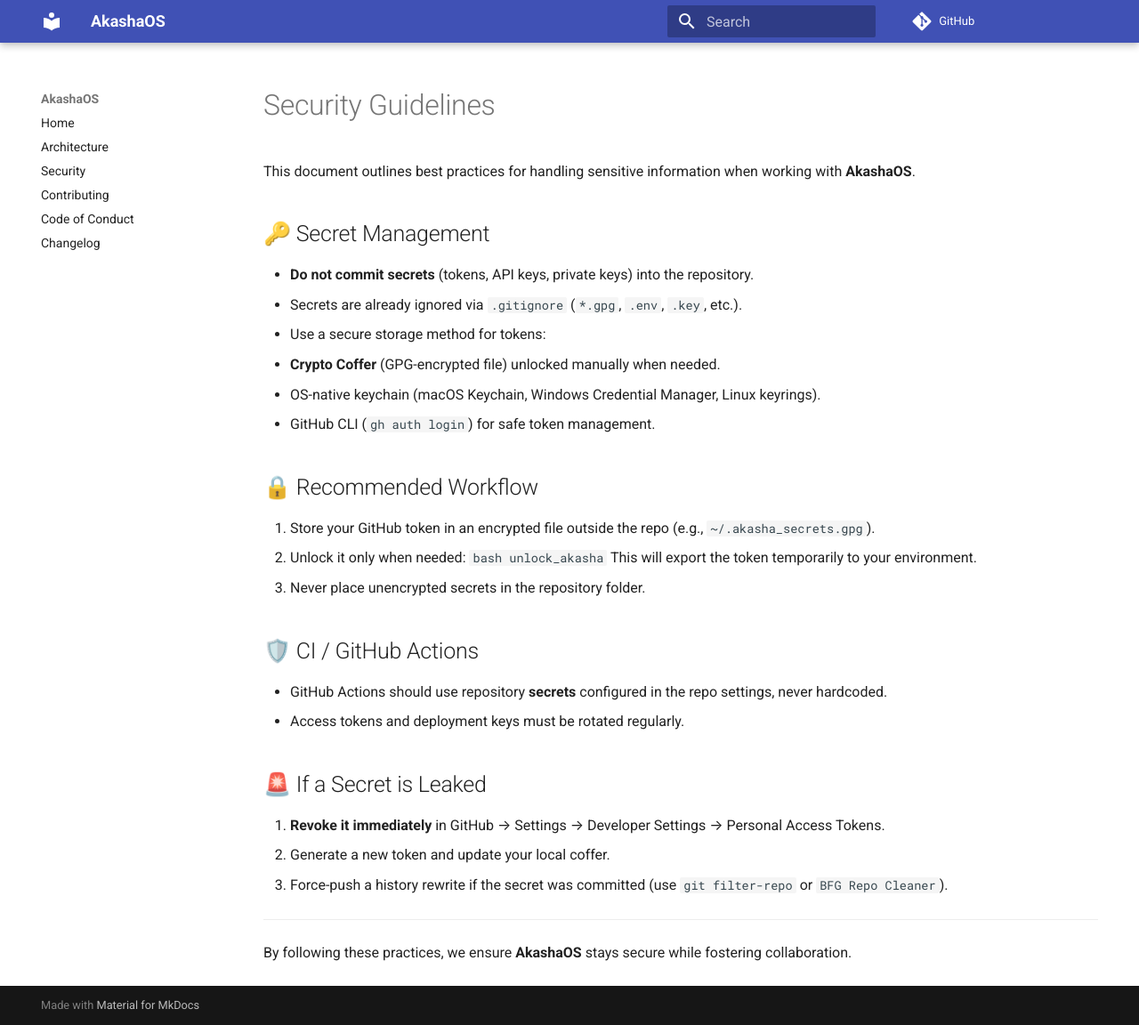
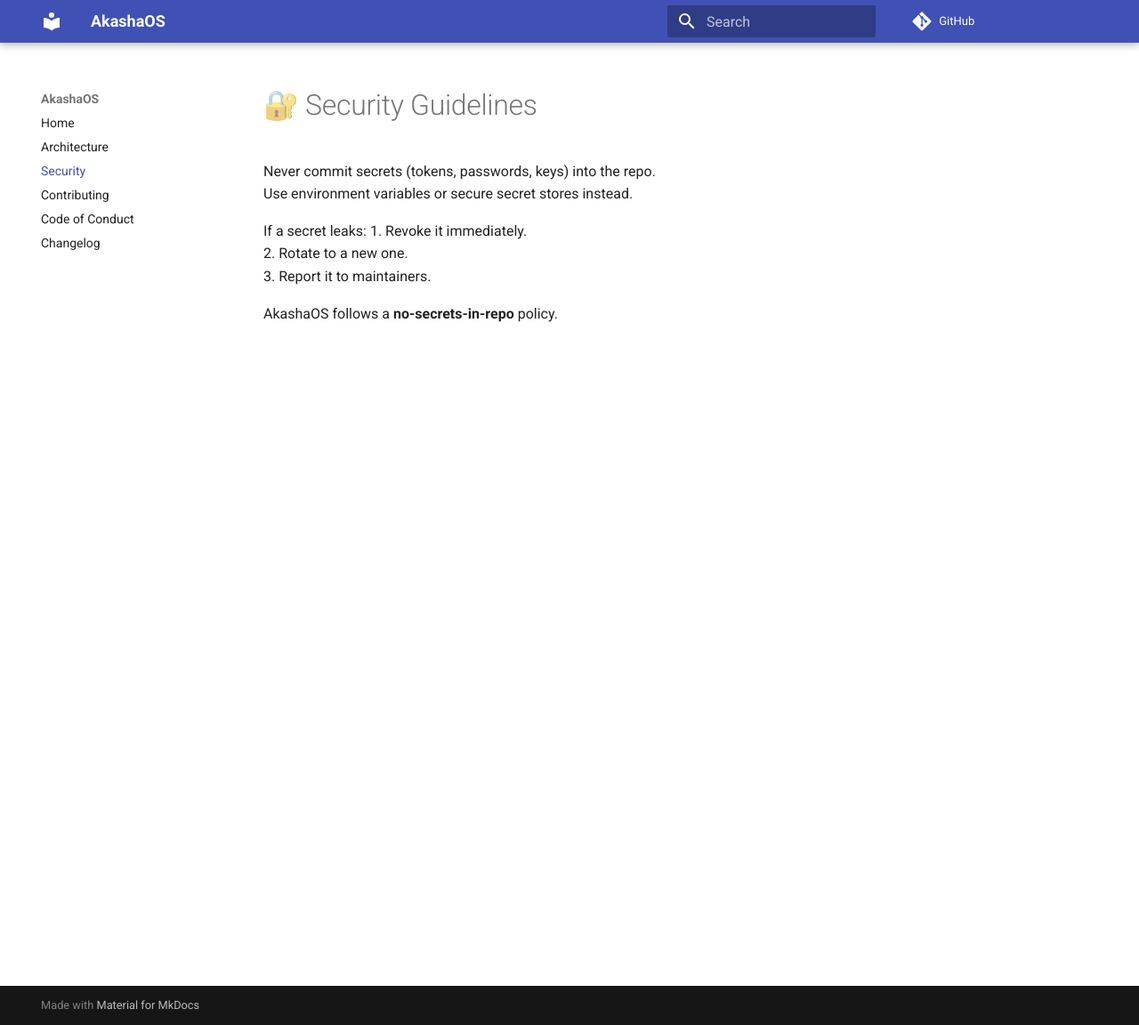
Before and after one commit to TheGreatOleander/AkashaOS, an MkDocs documentation site: the page built from docs/SECURITY.md, in a window 1280 px wide and 1152 px high. Shown: the whole window at 89% size. Built offline with MkDocs 1.6.1 and Material for MkDocs 9.7.7, drawn with Linux system fonts in a browser that asks for light colours; comment, search, counter and statistics services are not loaded.

Commit message:
Apply automated update from /home/yodazballs/Downloads/organized_repo_fixed_mkdocs.zip

````diff
--- a/docs/SECURITY.md
+++ b/docs/SECURITY.md
@@ -1,36 +1,11 @@
-# Security Guidelines
+# 🔐 Security Guidelines
 
-This document outlines best practices for handling sensitive information when working with **AkashaOS**.
+Never commit secrets (tokens, passwords, keys) into the repo.
+Use environment variables or secure secret stores instead.
 
-## 🔑 Secret Management
+If a secret leaks:
+1. Revoke it immediately.
+2. Rotate to a new one.
+3. Report it to maintainers.
 
-- **Do not commit secrets** (tokens, API keys, private keys) into the repository.
-- Secrets are already ignored via `.gitignore` (`*.gpg`, `.env`, `.key`, etc.).
-- Use a secure storage method for tokens:
-  - **Crypto Coffer** (GPG-encrypted file) unlocked manually when needed.
-  - OS-native keychain (macOS Keychain, Windows Credential Manager, Linux keyrings).
-  - GitHub CLI (`gh auth login`) for safe token management.
-
-## 🔒 Recommended Workflow
-
-1. Store your GitHub token in an encrypted file outside the repo (e.g., `~/.akasha_secrets.gpg`).
-2. Unlock it only when needed:
-   ```bash
-   unlock_akasha
-   ```
-   This will export the token temporarily to your environment.
-3. Never place unencrypted secrets in the repository folder.
-
-## 🛡️ CI / GitHub Actions
-
-- GitHub Actions should use repository **secrets** configured in the repo settings, never hardcoded.
-- Access tokens and deployment keys must be rotated regularly.
-
-## 🚨 If a Secret is Leaked
-
-1. **Revoke it immediately** in GitHub → Settings → Developer Settings → Personal Access Tokens.
-2. Generate a new token and update your local coffer.
-3. Force-push a history rewrite if the secret was committed (use `git filter-repo` or `BFG Repo Cleaner`).
-
----
-By following these practices, we ensure **AkashaOS** stays secure while fostering collaboration.
+AkashaOS follows a **no-secrets-in-repo** policy.
--- a/mkdocs.yml
+++ b/mkdocs.yml
@@ -14,7 +14,7 @@
 nav:
   - Home: index.md
   - Architecture: architecture.md
-  - Security: ../docs/SECURITY.md
-  - Contributing: ../CONTRIBUTING.md
-  - Code of Conduct: ../CODE_OF_CONDUCT.md
-  - Changelog: ../CHANGELOG.md
+  - Security: SECURITY.md
+  - Contributing: CONTRIBUTING.md
+  - Code of Conduct: CODE_OF_CONDUCT.md
+  - Changelog: CHANGELOG.md
````
Also changed, not shown: docs/CHANGELOG.md (added, +9 -0 lines), docs/CODE_OF_CONDUCT.md (added, +12 -0 lines), docs/CONTRIBUTING.md (added, +14 -0 lines), docs/architecture.md (+5 -7 lines), docs/index.md (+4 -12 lines).
